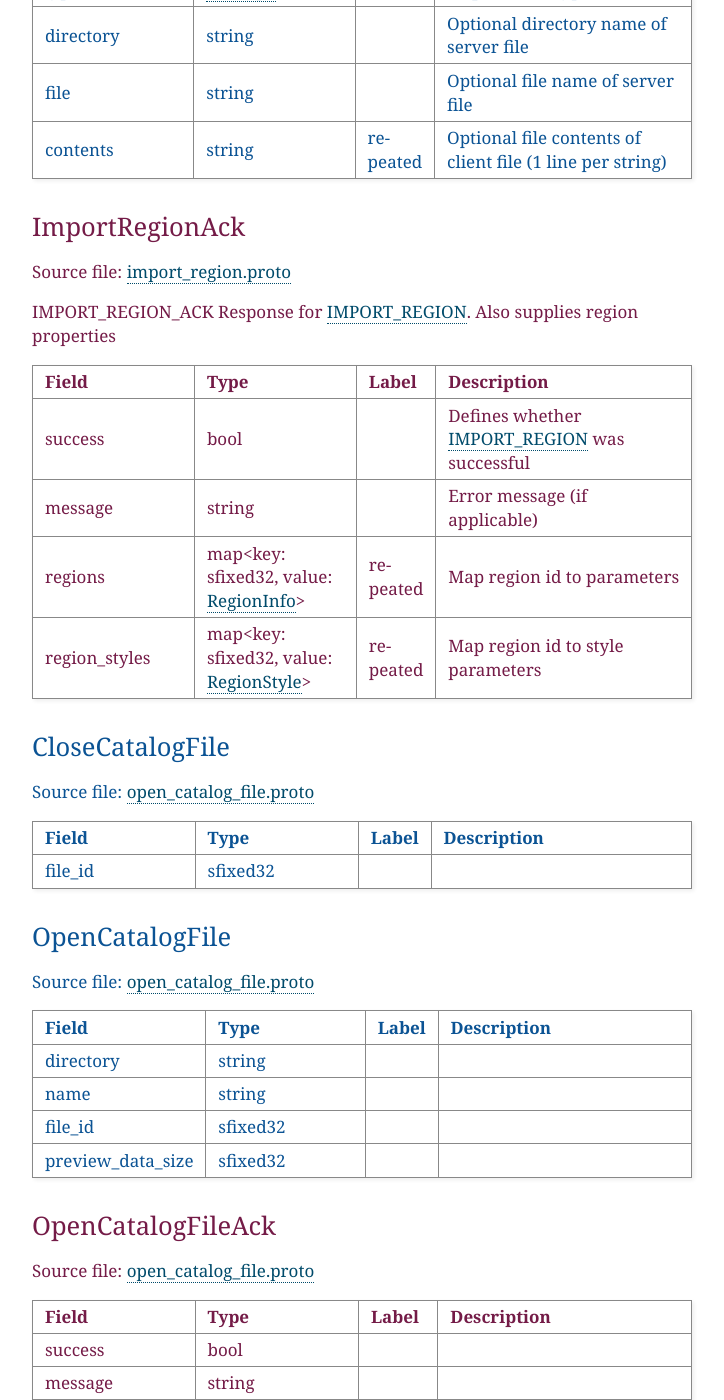
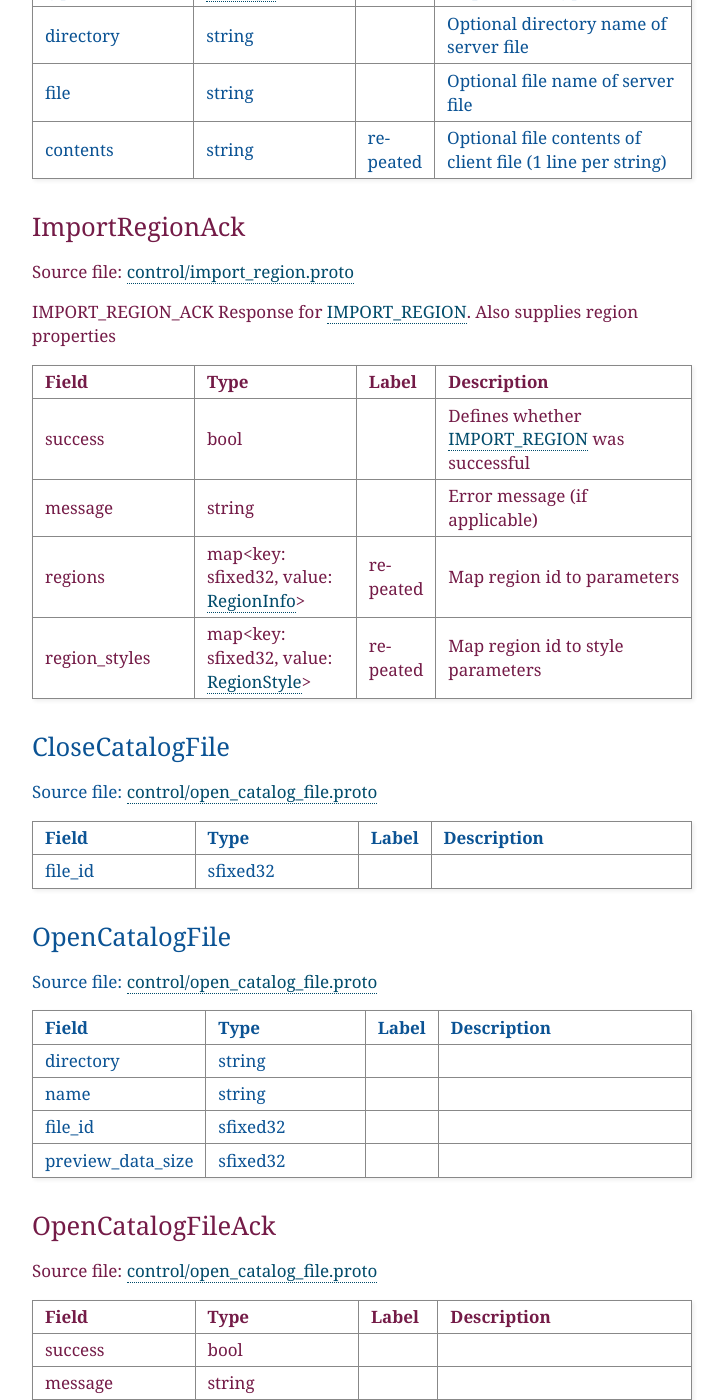
Before and after one commit to CARTAvis/carta-protobuf, a Sphinx documentation site: the page built from docs/application_layer.rst, in a window 1280 px wide and 1400 px high, scrolled down 5726 px. Shown: the whole window, without its empty margins (388-1112 px from the left). Built offline with Sphinx 7.4.7, drawn with Linux system fonts in a browser that asks for light colours; some of the changed text lies outside the part shown.

Commit message:
Add protobuf subdirectory to source file link label.

```diff
--- a/docs/control.rst.txt
+++ b/docs/control.rst.txt
@@ -5,7 +5,7 @@
 AnimationFlowControl
 ^^^^^^^^^^^^^^^^^^^^
 
-Source file: `animation.proto <https://github.com/CARTAvis/carta-protobuf/blob/dev/control/animation.proto>`_
+Source file: `control/animation.proto <https://github.com/CARTAvis/carta-protobuf/blob/dev/control/animation.proto>`_
 
 ANIMATION_FLOW_CONTROL
 Used for informing the backend of which frames have been received
@@ -42,7 +42,7 @@ Used for informing the backend of which frames have been received
 StartAnimation
 ^^^^^^^^^^^^^^
 
-Source file: `animation.proto <https://github.com/CARTAvis/carta-protobuf/blob/dev/control/animation.proto>`_
+Source file: `control/animation.proto <https://github.com/CARTAvis/carta-protobuf/blob/dev/control/animation.proto>`_
 
 START_ANIMATION:
 Starts an animation, as defined by the start, stop and step definitions.
@@ -104,7 +104,7 @@ Backend responds with :carta:`START_ANIMATION_ACK`
 StartAnimationAck
 ^^^^^^^^^^^^^^^^^
 
-Source file: `animation.proto <https://github.com/CARTAvis/carta-protobuf/blob/dev/control/animation.proto>`_
+Source file: `control/animation.proto <https://github.com/CARTAvis/carta-protobuf/blob/dev/control/animation.proto>`_
 
 START_ANIMATION_ACK
 Response for :carta:`START_ANIMATION`
@@ -137,7 +137,7 @@ Response for :carta:`START_ANIMATION`
 StopAnimation
 ^^^^^^^^^^^^^
 
-Source file: `animation.proto <https://github.com/CARTAvis/carta-protobuf/blob/dev/control/animation.proto>`_
+Source file: `control/animation.proto <https://github.com/CARTAvis/carta-protobuf/blob/dev/control/animation.proto>`_
 
 STOP_ANIMATION
 Stops the playing animation
@@ -166,7 +166,7 @@ Stops the playing animation
 CloseFile
 ^^^^^^^^^
 
-Source file: `close_file.proto <https://github.com/CARTAvis/carta-protobuf/blob/dev/control/close_file.proto>`_
+Source file: `control/close_file.proto <https://github.com/CARTAvis/carta-protobuf/blob/dev/control/close_file.proto>`_
 
 CLOSE_FILE:
 Instructs the backend to close a file with a given file ID
@@ -191,7 +191,7 @@ Instructs the backend to close a file with a given file ID
 SetContourParameters
 ^^^^^^^^^^^^^^^^^^^^
 
-Source file: `contour.proto <https://github.com/CARTAvis/carta-protobuf/blob/dev/control/contour.proto>`_
+Source file: `control/contour.proto <https://github.com/CARTAvis/carta-protobuf/blob/dev/control/contour.proto>`_
 
 SET_CONTOUR_PARAMETERS
 Sets the contour parameters for a file
@@ -248,7 +248,7 @@ Sets the contour parameters for a file
 ExportRegion
 ^^^^^^^^^^^^
 
-Source file: `export_region.proto <https://github.com/CARTAvis/carta-protobuf/blob/dev/control/export_region.proto>`_
+Source file: `control/export_region.proto <https://github.com/CARTAvis/carta-protobuf/blob/dev/control/export_region.proto>`_
 
 EXPORT_REGION:
 Requests exporting the specified regions to a file on the server.
@@ -295,7 +295,7 @@ Backend responds with  :carta:`EXPORT_REGION_ACK`
 ExportRegionAck
 ^^^^^^^^^^^^^^^
 
-Source file: `export_region.proto <https://github.com/CARTAvis/carta-protobuf/blob/dev/control/export_region.proto>`_
+Source file: `control/export_region.proto <https://github.com/CARTAvis/carta-protobuf/blob/dev/control/export_region.proto>`_
 
 EXPORT_REGION_ACK
 Response for :carta:`EXPORT_REGION` to indicate success and file contents if on client.
@@ -328,7 +328,7 @@ Response for :carta:`EXPORT_REGION` to indicate success and file contents if on
 ImportRegion
 ^^^^^^^^^^^^
 
-Source file: `import_region.proto <https://github.com/CARTAvis/carta-protobuf/blob/dev/control/import_region.proto>`_
+Source file: `control/import_region.proto <https://github.com/CARTAvis/carta-protobuf/blob/dev/control/import_region.proto>`_
 
 IMPORT_REGION:
 Requests the opening and applying of a specific region file.
@@ -370,7 +370,7 @@ Backend responds with  :carta:`IMPORT_REGION_ACK`
 ImportRegionAck
 ^^^^^^^^^^^^^^^
 
-Source file: `import_region.proto <https://github.com/CARTAvis/carta-protobuf/blob/dev/control/import_region.proto>`_
+Source file: `control/import_region.proto <https://github.com/CARTAvis/carta-protobuf/blob/dev/control/import_region.proto>`_
 
 IMPORT_REGION_ACK
 Response for :carta:`IMPORT_REGION`. Also supplies region properties
@@ -407,7 +407,7 @@ Response for :carta:`IMPORT_REGION`. Also supplies region properties
 CloseCatalogFile
 ^^^^^^^^^^^^^^^^
 
-Source file: `open_catalog_file.proto <https://github.com/CARTAvis/carta-protobuf/blob/dev/control/open_catalog_file.proto>`_
+Source file: `control/open_catalog_file.proto <https://github.com/CARTAvis/carta-protobuf/blob/dev/control/open_catalog_file.proto>`_
 
 
 
@@ -431,7 +431,7 @@ Source file: `open_catalog_file.proto <https://github.com/CARTAvis/carta-protobu
 OpenCatalogFile
 ^^^^^^^^^^^^^^^
 
-Source file: `open_catalog_file.proto <https://github.com/CARTAvis/carta-protobuf/blob/dev/control/open_catalog_file.proto>`_
+Source file: `control/open_catalog_file.proto <https://github.com/CARTAvis/carta-protobuf/blob/dev/control/open_catalog_file.proto>`_
 
 
 
@@ -467,7 +467,7 @@ Source file: `open_catalog_file.proto <https://github.com/CARTAvis/carta-protobu
 OpenCatalogFileAck
 ^^^^^^^^^^^^^^^^^^
 
-Source file: `open_catalog_file.proto <https://github.com/CARTAvis/carta-protobuf/blob/dev/control/open_catalog_file.proto>`_
+Source file: `control/open_catalog_file.proto <https://github.com/CARTAvis/carta-protobuf/blob/dev/control/open_catalog_file.proto>`_
 
 
 
@@ -515,7 +515,7 @@ Source file: `open_catalog_file.proto <https://github.com/CARTAvis/carta-protobu
 OpenFile
 ^^^^^^^^
 
-Source file: `open_file.proto <https://github.com/CARTAvis/carta-protobuf/blob/dev/control/open_file.proto>`_
+Source file: `control/open_file.proto <https://github.com/CARTAvis/carta-protobuf/blob/dev/control/open_file.proto>`_
 
 OPEN_FILE:
 Requests the opening of a specific file.
@@ -557,7 +557,7 @@ Backend responds with  :carta:`OPEN_FILE_ACK`
 OpenFileAck
 ^^^^^^^^^^^
 
-Source file: `open_file.proto <https://github.com/CARTAvis/carta-protobuf/blob/dev/control/open_file.proto>`_
+Source file: `control/open_file.proto <https://github.com/CARTAvis/carta-protobuf/blob/dev/control/open_file.proto>`_
 
 OPEN_FILE_ACK
 Response for :carta:`OPEN_FILE`. Also supplies file information
@@ -602,7 +602,7 @@ Response for :carta:`OPEN_FILE`. Also supplies file information
 RemoveRegion
 ^^^^^^^^^^^^
 
-Source file: `region.proto <https://github.com/CARTAvis/carta-protobuf/blob/dev/control/region.proto>`_
+Source file: `control/region.proto <https://github.com/CARTAvis/carta-protobuf/blob/dev/control/region.proto>`_
 
 REMOVE_REGION:
 Removes a region
@@ -627,7 +627,7 @@ Removes a region
 SetRegion
 ^^^^^^^^^
 
-Source file: `region.proto <https://github.com/CARTAvis/carta-protobuf/blob/dev/control/region.proto>`_
+Source file: `control/region.proto <https://github.com/CARTAvis/carta-protobuf/blob/dev/control/region.proto>`_
 
 SET_REGION:
 Creates or updates a region. Backend responds with :carta:`SET_REGION_ACK`
@@ -660,7 +660,7 @@ Creates or updates a region. Backend responds with :carta:`SET_REGION_ACK`
 SetRegionAck
 ^^^^^^^^^^^^
 
-Source file: `region.proto <https://github.com/CARTAvis/carta-protobuf/blob/dev/control/region.proto>`_
+Source file: `control/region.proto <https://github.com/CARTAvis/carta-protobuf/blob/dev/control/region.proto>`_
 
 SET_REGION_ACK:
 Response for :carta:`SET_REGION`
@@ -693,7 +693,7 @@ Response for :carta:`SET_REGION`
 SetHistogramRequirements
 ^^^^^^^^^^^^^^^^^^^^^^^^
 
-Source file: `region_requirements.proto <https://github.com/CARTAvis/carta-protobuf/blob/dev/control/region_requirements.proto>`_
+Source file: `control/region_requirements.proto <https://github.com/CARTAvis/carta-protobuf/blob/dev/control/region_requirements.proto>`_
 
 SET_HISTOGRAM_REQUIREMENTS:
 Sets which histogram data needs to be streamed to the frontend when the region is updated
@@ -726,7 +726,7 @@ Sets which histogram data needs to be streamed to the frontend when the region i
 HistogramConfig
 ^^^^^^^^^^^^^^^
 
-Source file: `region_requirements.proto <https://github.com/CARTAvis/carta-protobuf/blob/dev/control/region_requirements.proto>`_
+Source file: `control/region_requirements.proto <https://github.com/CARTAvis/carta-protobuf/blob/dev/control/region_requirements.proto>`_
 
 
 
@@ -754,7 +754,7 @@ Source file: `region_requirements.proto <https://github.com/CARTAvis/carta-proto
 SetRegionRequirements
 ^^^^^^^^^^^^^^^^^^^^^
 
-Source file: `region_requirements.proto <https://github.com/CARTAvis/carta-protobuf/blob/dev/control/region_requirements.proto>`_
+Source file: `control/region_requirements.proto <https://github.com/CARTAvis/carta-protobuf/blob/dev/control/region_requirements.proto>`_
 
 SET_REGION_REQUIREMENTS:
 Sets which spatial profile data needs to be streamed to the frontend when the region is updated
@@ -799,7 +799,7 @@ Sets which spatial profile data needs to be streamed to the frontend when the re
 SetSpatialRequirements
 ^^^^^^^^^^^^^^^^^^^^^^
 
-Source file: `region_requirements.proto <https://github.com/CARTAvis/carta-protobuf/blob/dev/control/region_requirements.proto>`_
+Source file: `control/region_requirements.proto <https://github.com/CARTAvis/carta-protobuf/blob/dev/control/region_requirements.proto>`_
 
 SET_SPATIAL_REQUIREMENTS:
 Sets which information needs to be streamed to the frontend when the region is updated
@@ -832,7 +832,7 @@ Sets which information needs to be streamed to the frontend when the region is u
 SetSpectralRequirements
 ^^^^^^^^^^^^^^^^^^^^^^^
 
-Source file: `region_requirements.proto <https://github.com/CARTAvis/carta-protobuf/blob/dev/control/region_requirements.proto>`_
+Source file: `control/region_requirements.proto <https://github.com/CARTAvis/carta-protobuf/blob/dev/control/region_requirements.proto>`_
 
 SET_SPECTRAL_REQUIREMENTS:
 Sets which spectral profile data needs to be streamed to the frontend when the region is updated
@@ -865,7 +865,7 @@ Sets which spectral profile data needs to be streamed to the frontend when the r
 SpectralConfig
 ^^^^^^^^^^^^^^
 
-Source file: `region_requirements.proto <https://github.com/CARTAvis/carta-protobuf/blob/dev/control/region_requirements.proto>`_
+Source file: `control/region_requirements.proto <https://github.com/CARTAvis/carta-protobuf/blob/dev/control/region_requirements.proto>`_
 
 
 
@@ -893,7 +893,7 @@ Source file: `region_requirements.proto <https://github.com/CARTAvis/carta-proto
 SetStatsRequirements
 ^^^^^^^^^^^^^^^^^^^^
 
-Source file: `region_requirements.proto <https://github.com/CARTAvis/carta-protobuf/blob/dev/control/region_requirements.proto>`_
+Source file: `control/region_requirements.proto <https://github.com/CARTAvis/carta-protobuf/blob/dev/control/region_requirements.proto>`_
 
 SET_STATS_REQUIREMENTS:
 Sets which stats data needs to be streamed to the frontend when the region is updated
@@ -926,7 +926,7 @@ Sets which stats data needs to be streamed to the frontend when the region is up
 RegisterViewer
 ^^^^^^^^^^^^^^
 
-Source file: `register_viewer.proto <https://github.com/CARTAvis/carta-protobuf/blob/dev/control/register_viewer.proto>`_
+Source file: `control/register_viewer.proto <https://github.com/CARTAvis/carta-protobuf/blob/dev/control/register_viewer.proto>`_
 
 REGISTER_VIEWER:
 Registers the viewer with the backend.
@@ -960,7 +960,7 @@ Responds with :carta:`REGISTER_VIEWER_ACK`
 RegisterViewerAck
 ^^^^^^^^^^^^^^^^^
 
-Source file: `register_viewer.proto <https://github.com/CARTAvis/carta-protobuf/blob/dev/control/register_viewer.proto>`_
+Source file: `control/register_viewer.proto <https://github.com/CARTAvis/carta-protobuf/blob/dev/control/register_viewer.proto>`_
 
 REGISTER_VIEWER_ACK
 Acknowledgement response for :carta:`REGISTER_VIEWER`.
@@ -1010,7 +1010,7 @@ Informs the frontend whether the session was correctly.
 ImageProperties
 ^^^^^^^^^^^^^^^
 
-Source file: `resume_session.proto <https://github.com/CARTAvis/carta-protobuf/blob/dev/control/resume_session.proto>`_
+Source file: `control/resume_session.proto <https://github.com/CARTAvis/carta-protobuf/blob/dev/control/resume_session.proto>`_
 
 
 
@@ -1066,7 +1066,7 @@ Source file: `resume_session.proto <https://github.com/CARTAvis/carta-protobuf/b
 ResumeSession
 ^^^^^^^^^^^^^
 
-Source file: `resume_session.proto <https://github.com/CARTAvis/carta-protobuf/blob/dev/control/resume_session.proto>`_
+Source file: `control/resume_session.proto <https://github.com/CARTAvis/carta-protobuf/blob/dev/control/resume_session.proto>`_
 
 
 
@@ -1094,7 +1094,7 @@ Source file: `resume_session.proto <https://github.com/CARTAvis/carta-protobuf/b
 ResumeSessionAck
 ^^^^^^^^^^^^^^^^
 
-Source file: `resume_session.proto <https://github.com/CARTAvis/carta-protobuf/blob/dev/control/resume_session.proto>`_
+Source file: `control/resume_session.proto <https://github.com/CARTAvis/carta-protobuf/blob/dev/control/resume_session.proto>`_
 
 
 
@@ -1122,7 +1122,7 @@ Source file: `resume_session.proto <https://github.com/CARTAvis/carta-protobuf/b
 SetCursor
 ^^^^^^^^^
 
-Source file: `set_cursor.proto <https://github.com/CARTAvis/carta-protobuf/blob/dev/control/set_cursor.proto>`_
+Source file: `control/set_cursor.proto <https://github.com/CARTAvis/carta-protobuf/blob/dev/control/set_cursor.proto>`_
 
 SET_CURSOR:
 Sets the current cursor position in image space coordinates.
@@ -1156,7 +1156,7 @@ The cursor defines a special case of a region, with a single control point.
 SetImageChannels
 ^^^^^^^^^^^^^^^^
 
-Source file: `set_image_channels.proto <https://github.com/CARTAvis/carta-protobuf/blob/dev/control/set_image_channels.proto>`_
+Source file: `control/set_image_channels.proto <https://github.com/CARTAvis/carta-protobuf/blob/dev/control/set_image_channels.proto>`_
 
 SET_IMAGE_CHANNELS
 Sets the current image channel and Stokes parameter
@@ -1193,7 +1193,7 @@ Sets the current image channel and Stokes parameter
 SpectralLineRequest
 ^^^^^^^^^^^^^^^^^^^
 
-Source file: `spectral_line_request.proto <https://github.com/CARTAvis/carta-protobuf/blob/dev/control/spectral_line_request.proto>`_
+Source file: `control/spectral_line_request.proto <https://github.com/CARTAvis/carta-protobuf/blob/dev/control/spectral_line_request.proto>`_
 
 
 
@@ -1221,7 +1221,7 @@ Source file: `spectral_line_request.proto <https://github.com/CARTAvis/carta-pro
 SpectralLineResponse
 ^^^^^^^^^^^^^^^^^^^^
 
-Source file: `spectral_line_request.proto <https://github.com/CARTAvis/carta-protobuf/blob/dev/control/spectral_line_request.proto>`_
+Source file: `control/spectral_line_request.proto <https://github.com/CARTAvis/carta-protobuf/blob/dev/control/spectral_line_request.proto>`_
 
 
 
@@ -1261,7 +1261,7 @@ Source file: `spectral_line_request.proto <https://github.com/CARTAvis/carta-pro
 StopMomentCalc
 ^^^^^^^^^^^^^^
 
-Source file: `stop_moment_calc.proto <https://github.com/CARTAvis/carta-protobuf/blob/dev/control/stop_moment_calc.proto>`_
+Source file: `control/stop_moment_calc.proto <https://github.com/CARTAvis/carta-protobuf/blob/dev/control/stop_moment_calc.proto>`_
 
 
 
@@ -1285,7 +1285,7 @@ Source file: `stop_moment_calc.proto <https://github.com/CARTAvis/carta-protobuf
 AddRequiredTiles
 ^^^^^^^^^^^^^^^^
 
-Source file: `tiles.proto <https://github.com/CARTAvis/carta-protobuf/blob/dev/control/tiles.proto>`_
+Source file: `control/tiles.proto <https://github.com/CARTAvis/carta-protobuf/blob/dev/control/tiles.proto>`_
 
 ADD_REQUIRED_TILES
 Provides a list of tiles that are required for the specified file
@@ -1322,7 +1322,7 @@ Provides a list of tiles that are required for the specified file
 RemoveRequiredTiles
 ^^^^^^^^^^^^^^^^^^^
 
-Source file: `tiles.proto <https://github.com/CARTAvis/carta-protobuf/blob/dev/control/tiles.proto>`_
+Source file: `control/tiles.proto <https://github.com/CARTAvis/carta-protobuf/blob/dev/control/tiles.proto>`_
 
 REMOVE_REQUIRED_TILES
 Provides a list of tiles that are required for the specified file
@@ -1351,7 +1351,7 @@ Provides a list of tiles that are required for the specified file
 SetUserLayout
 ^^^^^^^^^^^^^
 
-Source file: `user_layout.proto <https://github.com/CARTAvis/carta-protobuf/blob/dev/control/user_layout.proto>`_
+Source file: `control/user_layout.proto <https://github.com/CARTAvis/carta-protobuf/blob/dev/control/user_layout.proto>`_
 
 SET_USER_LAYOUT:
 Sets or clears a user layout.
@@ -1381,7 +1381,7 @@ Backend responds with  :carta:`SET_USER_LAYOUT_ACK`
 SetUserLayoutAck
 ^^^^^^^^^^^^^^^^
 
-Source file: `user_layout.proto <https://github.com/CARTAvis/carta-protobuf/blob/dev/control/user_layout.proto>`_
+Source file: `control/user_layout.proto <https://github.com/CARTAvis/carta-protobuf/blob/dev/control/user_layout.proto>`_
 
 SET_USER_LAYOUT_ACK
 Response for :carta:`SET_USER_LAYOUT`
@@ -1406,7 +1406,7 @@ Response for :carta:`SET_USER_LAYOUT`
 SetUserPreferences
 ^^^^^^^^^^^^^^^^^^
 
-Source file: `user_preferences.proto <https://github.com/CARTAvis/carta-protobuf/blob/dev/control/user_preferences.proto>`_
+Source file: `control/user_preferences.proto <https://github.com/CARTAvis/carta-protobuf/blob/dev/control/user_preferences.proto>`_
 
 SET_USER_PREFERENCES:
 Sets or clears one or more user preferences.
@@ -1432,7 +1432,7 @@ Backend responds with  :carta:`SET_USER_PREFERENCES_ACK`
 SetUserPreferencesAck
 ^^^^^^^^^^^^^^^^^^^^^
 
-Source file: `user_preferences.proto <https://github.com/CARTAvis/carta-protobuf/blob/dev/control/user_preferences.proto>`_
+Source file: `control/user_preferences.proto <https://github.com/CARTAvis/carta-protobuf/blob/dev/control/user_preferences.proto>`_
 
 SET_USER_PREFERENCES_ACK
 Response for :carta:`SET_USER_PREFERENCES`
--- a/docs/protoc/clean_protoc.py
+++ b/docs/protoc/clean_protoc.py
@@ -33,6 +33,7 @@ proto_dir = {os.path.basename(p): os.path.basename(os.path.dirname(p)) for p in
 
 for file_ in data["files"]:
     file_name = file_["name"]
+    parent_dir = proto_dir[file_name]
     output = []
 
     for message in file_["messages"]:
@@ -44,7 +45,6 @@ for file_ in data["files"]:
 
         # Message colour
 
-        parent_dir = proto_dir[file_name]
         anchor = name.lower()
         cssclass = None
 
@@ -65,7 +65,7 @@ for file_ in data["files"]:
 
         # Link to file on github
 
-        output.append(f"Source file: `{file_name} <https://github.com/CARTAvis/carta-protobuf/blob/dev/{parent_dir}/{file_name}>`_\n")
+        output.append(f"Source file: `{parent_dir}/{file_name} <https://github.com/CARTAvis/carta-protobuf/blob/dev/{parent_dir}/{file_name}>`_\n")
 
         # Description
 
@@ -130,7 +130,7 @@ for file_ in data["files"]:
 
         # Link to file on github
 
-        output.append(f"Source file: `{file_name} <https://github.com/CARTAvis/carta-protobuf/blob/dev/{parent_dir}/{file_name}>`_\n")
+        output.append(f"Source file: `{parent_dir}/{file_name} <https://github.com/CARTAvis/carta-protobuf/blob/dev/{parent_dir}/{file_name}>`_\n")
 
         # Description
 
```
Also changed, not shown: docs/defs.rst.txt (+21 -21 lines), docs/enums.rst.txt (+21 -21 lines), docs/request.rst.txt (+19 -19 lines), docs/stream.rst.txt (+12 -12 lines).
